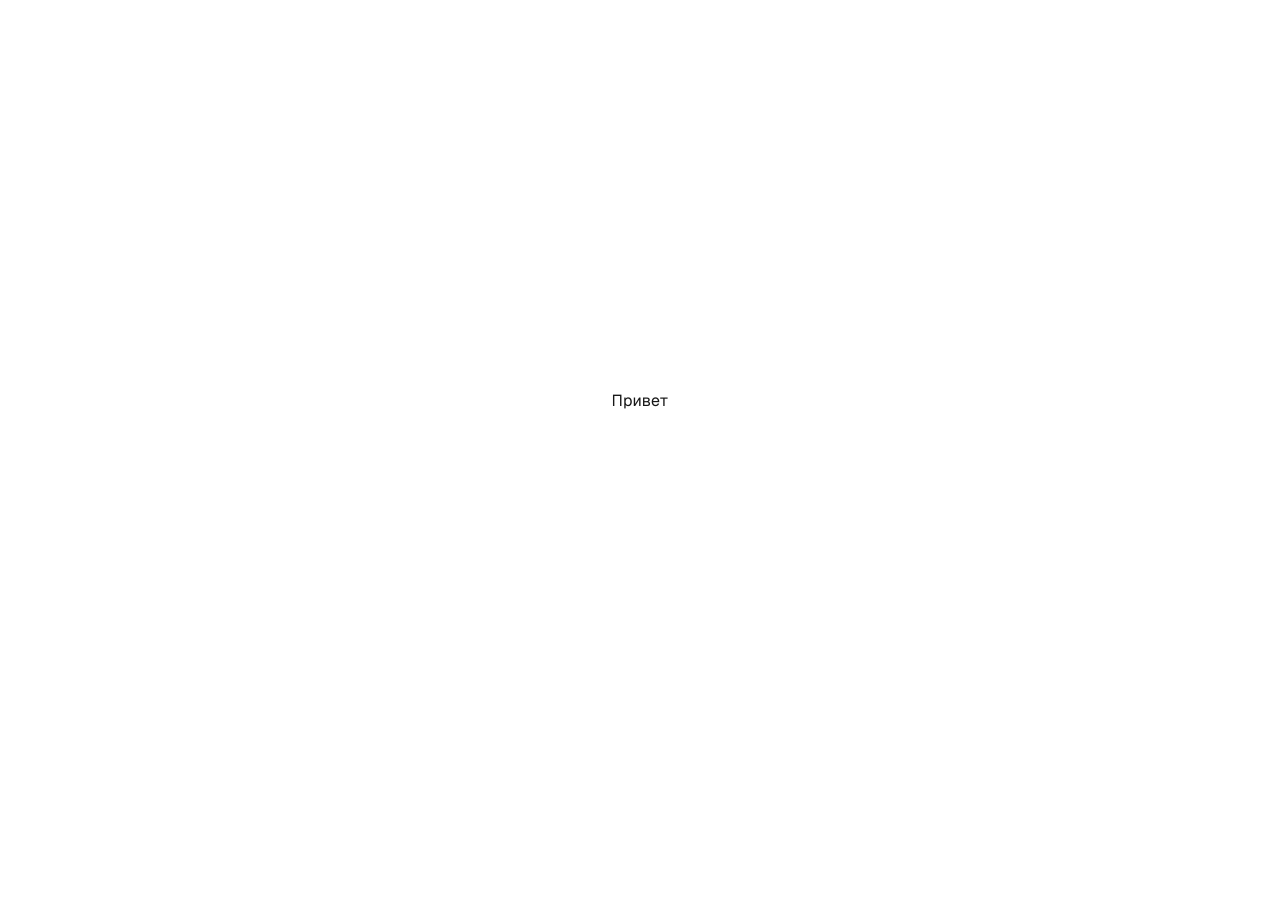
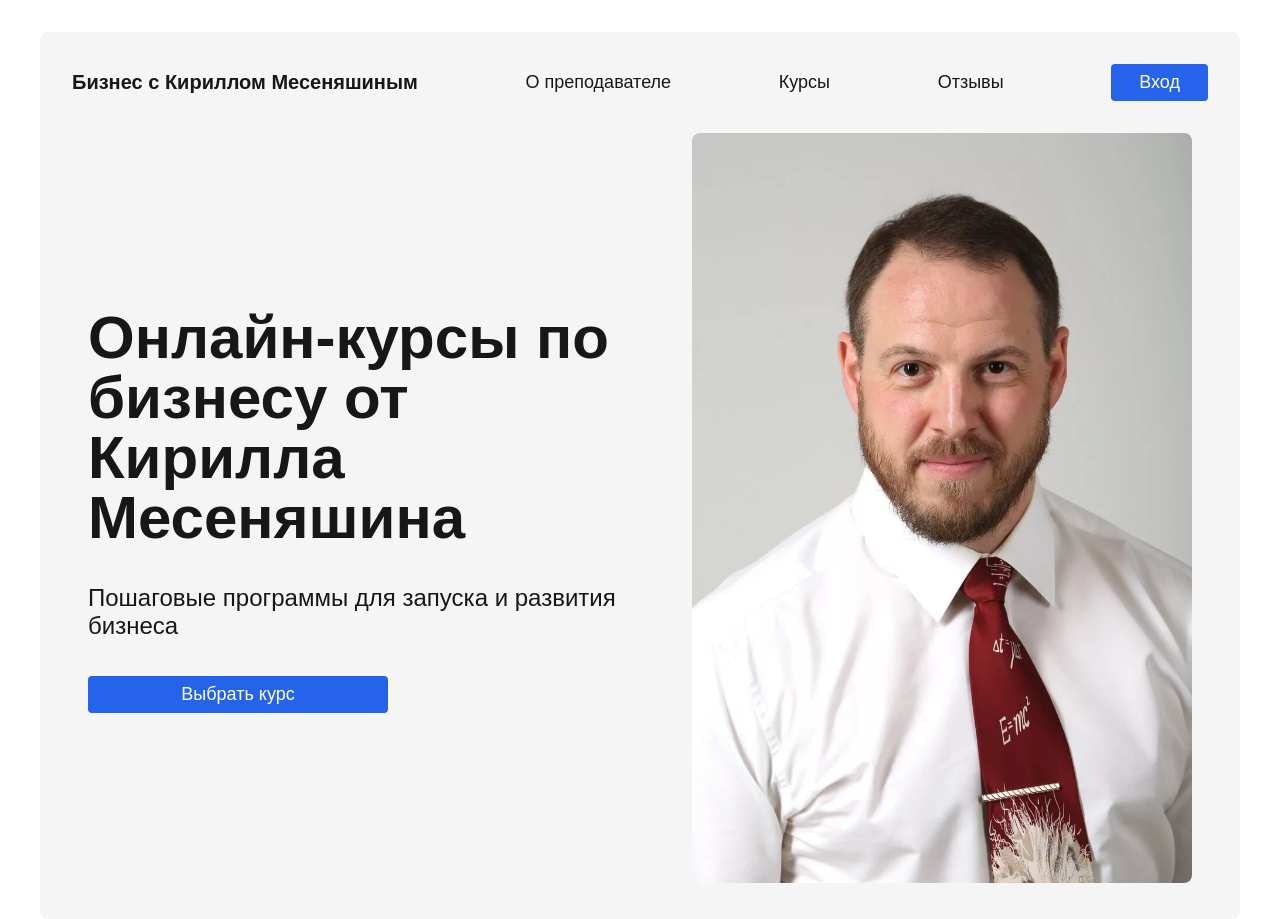
Before and after one commit to Vbif322/education-portal, a Next.js app: page / in a window 1280 px wide. Before the commit the page ends 800 px from the top, so only its background shows below. Built offline with nearby package versions, Linux system fonts and the light colour scheme.

Commit message:
add nav block + main block

```diff
--- a/src/app/page.module.css
+++ b/src/app/page.module.css
@@ -1,167 +1,73 @@
 .page {
-  --gray-rgb: 0, 0, 0;
-  --gray-alpha-200: rgba(var(--gray-rgb), 0.08);
-  --gray-alpha-100: rgba(var(--gray-rgb), 0.05);
-
-  --button-primary-hover: #383838;
-  --button-secondary-hover: #f2f2f2;
-
-  display: grid;
-  grid-template-rows: 20px 1fr 20px;
-  align-items: center;
-  justify-items: center;
-  min-height: 100svh;
-  padding: 80px;
-  gap: 64px;
-  font-family: var(--font-geist-sans);
+  display: flex;
+  justify-content: center;
+}
+.main {
+  max-width: 1200px;
+  width: 100%;
+  padding-top: 32px;
 }
 
-@media (prefers-color-scheme: dark) {
-  .page {
-    --gray-rgb: 255, 255, 255;
-    --gray-alpha-200: rgba(var(--gray-rgb), 0.145);
-    --gray-alpha-100: rgba(var(--gray-rgb), 0.06);
-
-    --button-primary-hover: #ccc;
-    --button-secondary-hover: #1a1a1a;
-  }
+.nav {
+  padding: 32px;
+  background-color: #f5f5f5;
+  border-top-left-radius: 8px;
+  border-top-right-radius: 8px;
 }
 
-.main {
+.navigation {
   display: flex;
-  flex-direction: column;
-  gap: 32px;
-  grid-row-start: 2;
-}
-
-.main ol {
-  font-family: var(--font-geist-mono);
-  padding-left: 0;
-  margin: 0;
-  font-size: 14px;
-  line-height: 24px;
-  letter-spacing: -0.01em;
-  list-style-position: inside;
-}
-
-.main li:not(:last-of-type) {
-  margin-bottom: 8px;
-}
-
-.main code {
-  font-family: inherit;
-  background: var(--gray-alpha-100);
-  padding: 2px 4px;
-  border-radius: 4px;
-  font-weight: 600;
-}
-
-.ctas {
-  display: flex;
-  gap: 16px;
-}
-
-.ctas a {
-  appearance: none;
-  border-radius: 128px;
-  height: 48px;
-  padding: 0 20px;
-  border: 1px solid transparent;
-  transition:
-    background 0.2s,
-    color 0.2s,
-    border-color 0.2s;
-  cursor: pointer;
-  display: flex;
-  align-items: center;
-  justify-content: center;
-  font-size: 16px;
-  line-height: 20px;
-  font-weight: 500;
-}
-
-a.primary {
-  background: var(--foreground);
-  color: var(--background);
-  gap: 8px;
-}
-
-a.secondary {
-  border-color: var(--gray-alpha-200);
-  min-width: 158px;
-}
-
-.footer {
-  grid-row-start: 3;
-  display: flex;
-  gap: 24px;
-}
-
-.footer a {
-  display: flex;
-  align-items: center;
-  gap: 8px;
-}
-
-.footer img {
-  flex-shrink: 0;
-}
-
-/* Enable hover only on non-touch devices */
-@media (hover: hover) and (pointer: fine) {
-  a.primary:hover {
-    background: var(--button-primary-hover);
-    border-color: transparent;
-  }
-
-  a.secondary:hover {
-    background: var(--button-secondary-hover);
-    border-color: transparent;
-  }
-
-  .footer a:hover {
-    text-decoration: underline;
-    text-underline-offset: 4px;
-  }
-}
-
-@media (max-width: 600px) {
-  .page {
-    padding: 32px;
-    padding-bottom: 80px;
-  }
-
-  .main {
+  list-style-type: none;
+  justify-content: space-between;
   align-items: center;
 }
 
-  .main ol {
-    text-align: center;
+.navigation li {
+  font-size: 1.125rem;
 }
 
-  .ctas {
-    flex-direction: column;
+.logoTitle {
+  font-weight: 600;
+  font-size: 1.25rem;
 }
 
-  .ctas a {
-    font-size: 14px;
-    height: 40px;
-    padding: 0 16px;
+.button {
+  padding: 8px 28px;
+  font-size: 1.125rem;
+  background-color: #2563eb;
+  border: none;
+  border-radius: 4px;
+  color: #fff;
+  max-width: 300px;
 }
 
-  a.secondary {
-    min-width: auto;
+.mainSection {
+  display: flex;
+  align-items: center;
+  background-color: #f5f5f5;
+  justify-content: space-evenly;
+  padding-inline: 48px;
+  gap: 64px;
+  border-bottom-left-radius: 8px;
+  border-bottom-right-radius: 8px;
+  padding-bottom: 32px;
 }
 
-  .footer {
-    flex-wrap: wrap;
-    align-items: center;
-    justify-content: center;
-  }
+.mainBlock {
+  display: flex;
+  flex-direction: column;
+  gap: 36px;
 }
 
-@media (prefers-color-scheme: dark) {
-  .logo {
-    filter: invert();
+.title {
+  font-size: 3.75rem;
+  line-height: 3.75rem;
 }
+
+.subtitle {
+  font-size: 1.5rem;
 }
+
+.imgContainer img {
+  border-radius: 8px;
+}
--- a/src/app/page.tsx
+++ b/src/app/page.tsx
@@ -1,9 +1,35 @@
-import styles from "./page.module.css";
+import s from "./page.module.css";
+import Image from "next/image";
+import Kirill from "../../public/Kirill.webp";
 
 export default function Home() {
   return (
-    <div className={styles.page}>
-      <main className={styles.main}>Привет</main>
+    <div className={s.page}>
+      <main className={s.main}>
+        <nav className={s.nav}>
+          <ul className={s.navigation}>
+            <p className={s.logoTitle}>Бизнес с Кириллом Месеняшиным</p>
+            <li>О преподавателе</li>
+            <li>Курсы</li>
+            <li>Отзывы</li>
+            <button className={s.button}>Вход</button>
+          </ul>
+        </nav>
+        <section className={s.mainSection}>
+          <div className={s.mainBlock}>
+            <h1 className={s.title}>
+              Онлайн-курсы по бизнесу от Кирилла Месеняшина
+            </h1>
+            <span className={s.subtitle}>
+              Пошаговые программы для запуска и развития бизнеса
+            </span>
+            <button className={s.button}>Выбрать курс</button>
+          </div>
+          <div className={s.imgContainer}>
+            <Image src={Kirill} alt="Главное фото Кирилла" width={500} />
+          </div>
+        </section>
+      </main>
     </div>
   );
 }
```
Also changed, not shown: public/Kirill.webp (added). Lines whose indentation alone changed are shown as unchanged.
